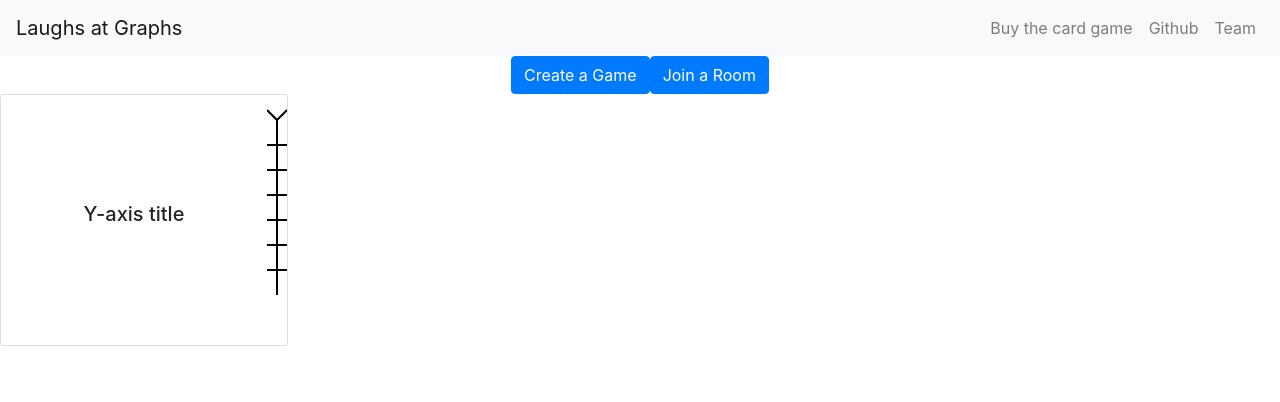
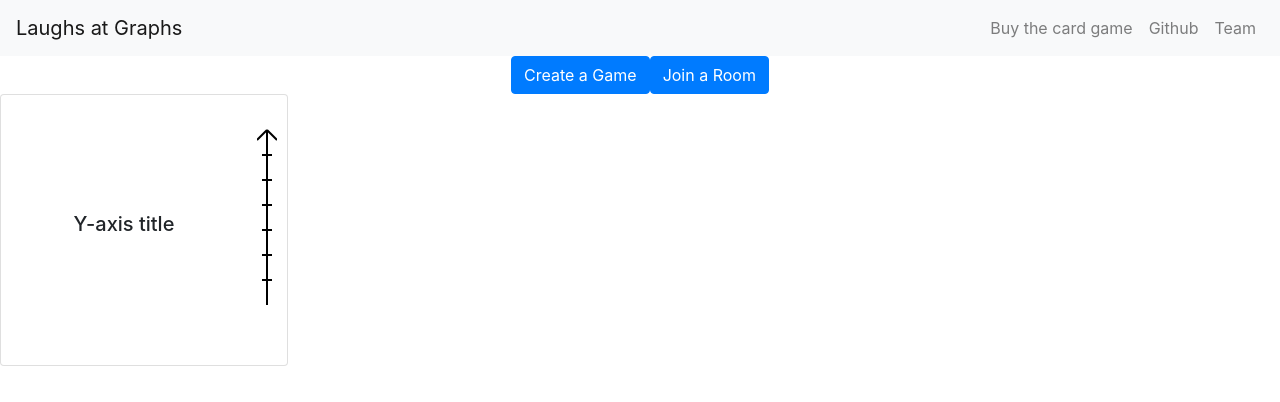
Before and after one commit to weilyl/TTNY2020-front, a React (Create React App) app: page / in a window 1280 px wide. Shown: the top 402 px of the page. Built offline with nearby package versions, Linux system fonts and the light colour scheme; no server answers; the database is empty.

Commit message:
fixed y axis arrow, changed header endpoint and edited app.js spacing

```diff
--- a/src/App.js
+++ b/src/App.js
@@ -70,6 +70,7 @@ class App extends React.Component {
     <div className="App">
       <BrowserRouter>
         <Switch>
+
           <Route path='/game'>
             <InGame />
           </Route>
--- a/src/components/Header.jsx
+++ b/src/components/Header.jsx
@@ -14,7 +14,7 @@ class Header extends React.Component {
         return(
 <>
   <Navbar bg="light" variant="light">
-    <Navbar.Brand href="#home">Laughs at Graphs</Navbar.Brand>
+    <Navbar.Brand href="/">Laughs at Graphs</Navbar.Brand>
     <Nav className="ml-auto">
       <Nav.Link href="https://www.amazon.com/Charty-Party-Absurdly-Charts-Visualization/dp/B07QVB2VGQ">Buy the card game</Nav.Link>
       <Nav.Link href="https://github.com/">Github</Nav.Link>
--- a/src/components/Yaxis.jsx
+++ b/src/components/Yaxis.jsx
@@ -4,26 +4,32 @@ class YAxis extends React.Component {
 
     render () {
 
-        // const axisStyle = {
-        //     // marginRight: "20",
-        //     paddingRight: "10"
-        // };
+        const yAxisStyle = {
+            margin: "10"
+        };
 
         return(
-            <svg width="20" height="250" /*style = { axisStyle }*/>
-                    <line x1="10" y1="25" x2="20" y2="15" stroke="black" stroke-width="2"></line>
+            <svg width="20" height="250" style = { yAxisStyle }>
+                    {/* arrow head */}
+                    <line x1="10" y1="25" x2="0" y2="35" stroke="black" stroke-width="2"></line>
 
-                    <line x1="0" y1="15" x2="10" y2="25" stroke="black" stroke-width="2"></line>
+                    <line x1="10" y1="25" x2="20" y2="35" stroke="black" stroke-width="2"></line>
 
+                    {/* vertical line */}
                     <line x1="10" y1="25" x2="10" y2="200" stroke="black" stroke-width="2"></line>
-                    <line x1="0" y1="50" x2="20" y2="50" stroke="black" stroke-width="2"></line>
 
-                    <line x1="0" y1="75" x2="20" y2="75" stroke="black" stroke-width="2"></line>
-                    <line x1="0" y1="100" x2="20" y2="100" stroke="black" stroke-width="2"></line>
-                    <line x1="0" y1="125" x2="20" y2="125" stroke="black" stroke-width="2"></line>
+                    {/* notches */}
+                    <line x1="5" y1="50" x2="15" y2="50" stroke="black" stroke-width="2"></line>
 
-                    <line x1="0" y1="150" x2="20" y2="150" stroke="black" stroke-width="2"></line>
-                    <line x1="0" y1="175" x2="20" y2="175" stroke="black" stroke-width="2"></line>
+                    <line x1="5" y1="75" x2="15" y2="75" stroke="black" stroke-width="2"></line>
+
+                    <line x1="5" y1="100" x2="15" y2="100" stroke="black" stroke-width="2"></line>
+
+                    <line x1="5" y1="125" x2="15" y2="125" stroke="black" stroke-width="2"></line>
+
+                    <line x1="5" y1="150" x2="15" y2="150" stroke="black" stroke-width="2"></line>
+
+                    <line x1="5" y1="175" x2="15" y2="175" stroke="black" stroke-width="2"></line>
             </svg>
         )
     }
```
Also changed, not shown: 1 other file (tests, documents, lock files or other folders).
